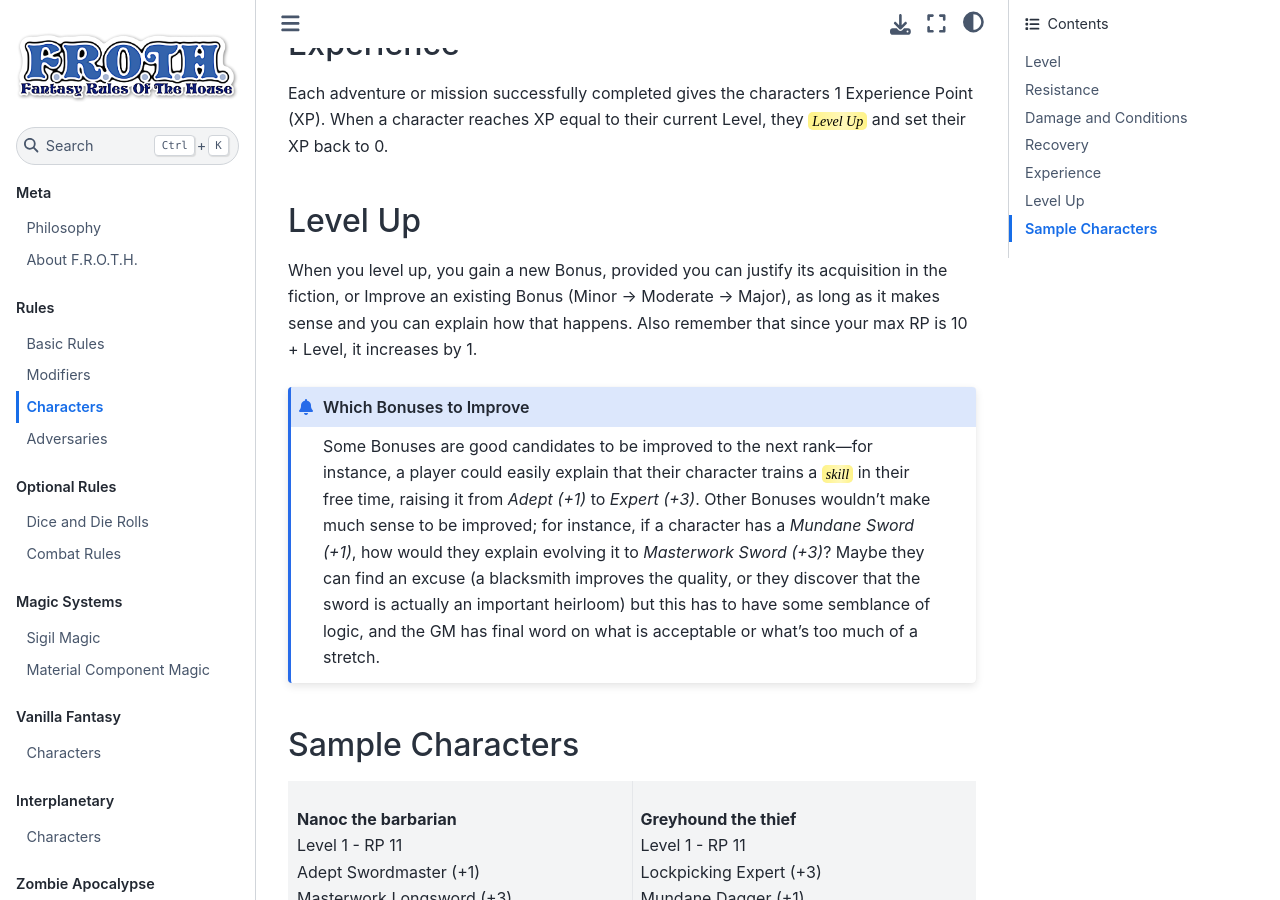
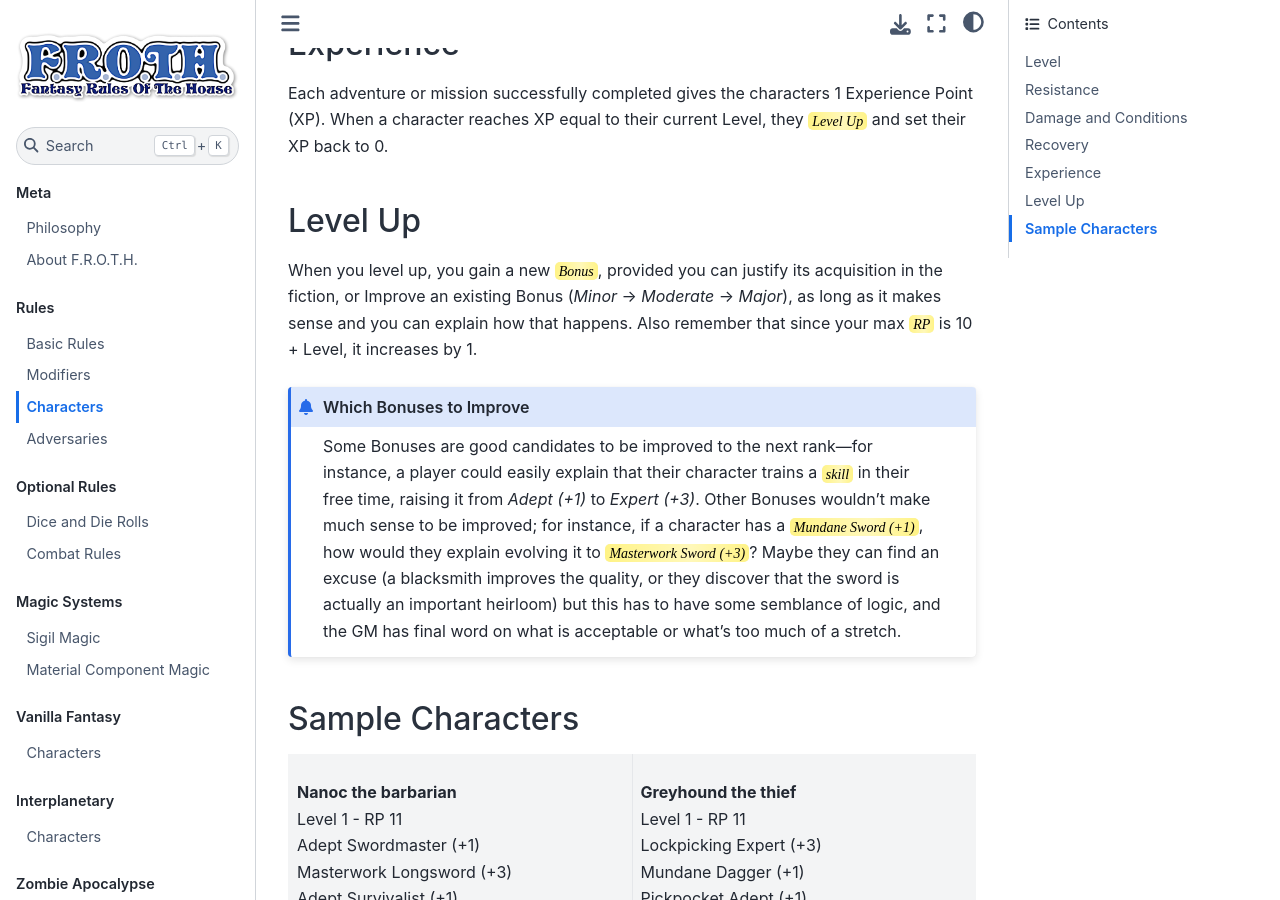
Before and after one commit to TaTooKa/froth, a Sphinx documentation site: the page built from docs/source/pages/rules/characters.rst, in a window 1280 px wide and 900 px high, scrolled down 1349 px. Built offline with Sphinx 7.4.7 and the Sphinx Book theme 1.1.4, drawn with Linux system fonts in a browser that asks for light colours; cross-references to code outside the pages are shown as plain code; some of the changed lines change nothing that is shown.

Commit message:
minor fixes

```diff
--- a/docs/source/pages/rules/characters.rst
+++ b/docs/source/pages/rules/characters.rst
@@ -55,11 +55,11 @@ Level Up
 
 .. _levelup:
 
-When you level up, you gain a new Bonus, provided you can justify its acquisition in the fiction, or Improve an existing Bonus (Minor -> Moderate -> Major), as long as it makes sense and you can explain how that happens. Also remember that since your max RP is 10 + Level, it increases by 1.
+When you level up, you gain a new :hoverxref:`Bonus <bonusesmaluses>`, provided you can justify its acquisition in the fiction, or Improve an existing Bonus (*Minor* -> *Moderate* -> *Major*), as long as it makes sense and you can explain how that happens. Also remember that since your max :hoverxref:`RP <resistancepoints>` is 10 + Level, it increases by 1.
 
 .. admonition:: Which Bonuses to Improve
 
-   Some Bonuses are good candidates to be improved to the next rank―for instance, a player could easily explain that their character trains a :hoverxref:`skill <skills>` in their free time, raising it from *Adept (+1)* to *Expert (+3)*. Other Bonuses wouldn’t make much sense to be improved; for instance, if a character has a *Mundane Sword (+1)*, how would they explain evolving it to *Masterwork Sword (+3)*? Maybe they can find an excuse (a blacksmith improves the quality, or they discover that the sword is actually an important heirloom) but this has to have some semblance of logic, and the GM has final word on what is acceptable or what’s too much of a stretch.
+   Some Bonuses are good candidates to be improved to the next rank―for instance, a player could easily explain that their character trains a :hoverxref:`skill <skills>` in their free time, raising it from *Adept (+1)* to *Expert (+3)*. Other Bonuses wouldn’t make much sense to be improved; for instance, if a character has a ``Mundane Sword (+1)``, how would they explain evolving it to ``Masterwork Sword (+3)``? Maybe they can find an excuse (a blacksmith improves the quality, or they discover that the sword is actually an important heirloom) but this has to have some semblance of logic, and the GM has final word on what is acceptable or what’s too much of a stretch.
 
 
 Sample Characters
```
